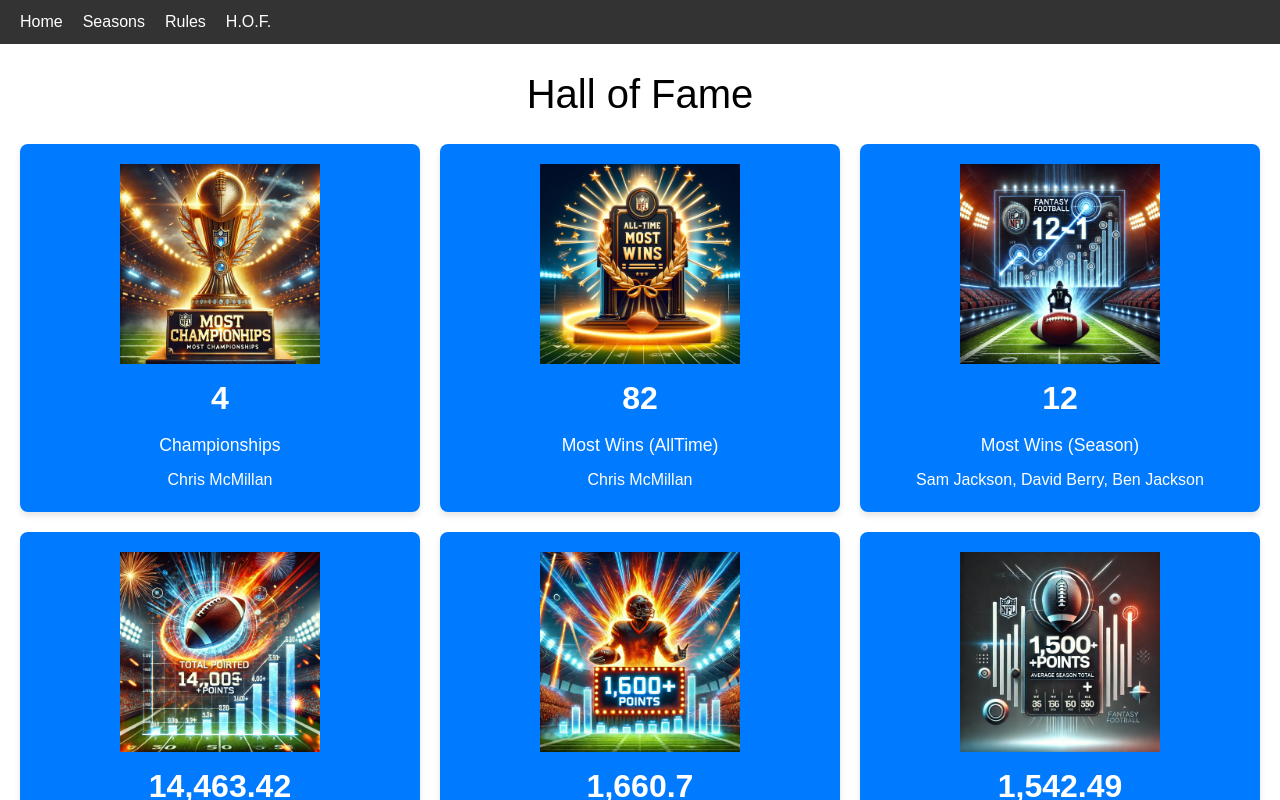
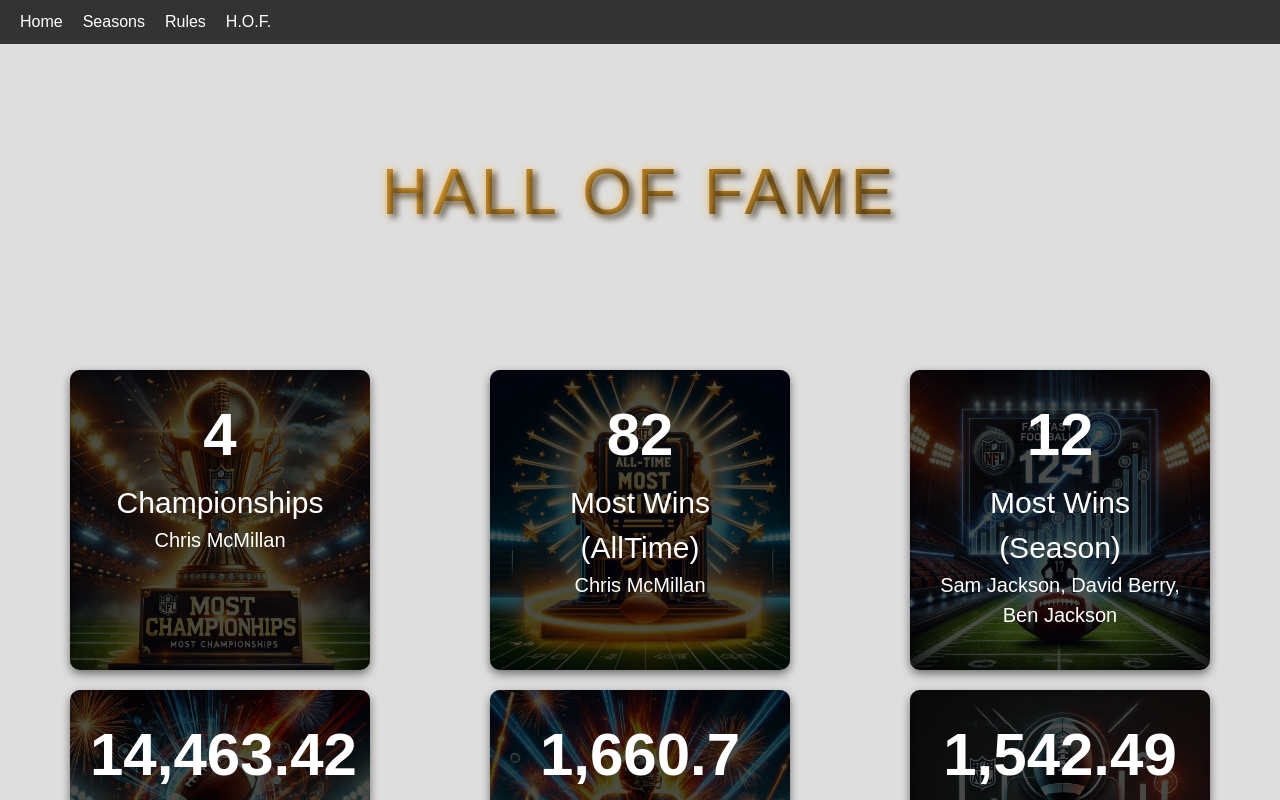
Before and after one commit to dberr715/fantasy-league, a Next.js app: page /hof in a window 1280 px wide. Shown: the top 800 px of the page. Built offline with nearby package versions, Linux system fonts and the light colour scheme.

Commit message:
HOF banner set up

```diff
--- a/src/app/globals.css
+++ b/src/app/globals.css
@@ -16,69 +16,106 @@
 
 body {
   color: black;
-  background: var(--background);
+  background: rgba(0, 0, 0, 0.131);
   font-family: Arial, Helvetica, sans-serif;
 }
 
+/* Hall of Fame Header */
+.halloffame {
+  font-family: 'Anton', sans-serif; /* Football-themed font */
+  color: transparent; /* Set color to transparent to apply the 3D effect */
+  text-align: center;
+  padding: 80px 0; /* Adjust padding for better spacing */
+  font-size: 4rem; /* Large font size for emphasis */
+  margin-bottom: 50px;
+  letter-spacing: 5px; /* Add some letter spacing for better separation */
+  text-transform: uppercase; /* Ensure the text is capitalized */
+  background: linear-gradient(45deg, #ffb338, #3e2904); /* Gold gradient background */
+  -webkit-background-clip: text; /* Clip the background to the text */
+  background-clip: text; /* Standard for all browsers */
+  text-shadow: 4px 4px 6px rgba(0, 0, 0, 0.6), 0px 0px 10px rgba(255, 183, 56, 0.7); /* Add 3D shadow effect */
+}
+
+.halloffame .bg {
+  position: absolute;
+  top: 0;
+  left: 0;
+  width: 100%;
+  height: 100%;
+  background-color: gray; /* Optional background image */
+  background-size: cover;
+  background-position: center;
+  z-index: -1;
+}
+
+
+.halloffame .fg {
+  z-index: 1;
+}
+
+/* Container for Hall of Fame */
 .hof-container {
   padding: 20px;
 }
 
-h1.text-center {
-  font-size: 2.5rem;
-  text-align: center;
-  margin-bottom: 20px;
-}
-
-.records-section {
-  margin-top: 20px;
-}
-
+/* Card Row styling */
 .card-row {
   display: flex;
   flex-wrap: wrap;
+  justify-content: space-around;
   gap: 20px;
-  justify-content: center;
 }
 
+/* Card Styling */
 .card {
-  background-color: #007bff;
+  position: relative;
+  width: 300px;
+  height: 300px;
+  padding: 20px;
+  border-radius: 10px;
   color: white;
-  padding: 20px;
-  width: 400px;
   text-align: center;
-  border-radius: 8px;
-  box-shadow: 0 4px 6px rgba(0, 0, 0, 0.1);
-  transition: background-color 0.3s;
+  box-shadow: 0px 4px 10px rgba(0, 0, 0, 0.5);
+  background-size: cover;
+  background-position: center;
+  background-clip: padding-box;
 }
 
-.card.bad-stat {
-  background-color: #f8d7da;
-  color: #721c24;
+/* Overlay for readability */
+.card-overlay {
+  position: absolute;
+  top: 0;
+  left: 0;
+  width: 100%;
+  height: 100%;
+  background-color: rgba(0, 0, 0, 0.7); /* Dark overlay for better readability */
+  border-radius: 10px;
+  z-index: 1;
 }
 
-.card-icon {
-  margin-bottom: 10px;
-}
-
-.card-img {
-  width: 200px;
-  height: 200px;
-  object-fit: contain;
-  margin: 0 auto;
-}
-
+/* Text inside the card */
 .stat-value {
-  font-size: 2rem;
-  font-weight: bold;
+  position: relative;
+  z-index: 2;
+  font-size: 60px;
+  font-weight: bolder;
 }
 
 h4 {
-  font-size: 1.1rem;
-  margin-top: 10px;
+  position: relative;
+  z-index: 2;
+  font-size: 30px;
 }
 
 p {
-  font-size: 1rem;
-  margin-top: 10px;
+  position: relative;
+  z-index: 2;
+  font-size: 20px;
 }
+
+/* Optional Card hover effect for interactivity */
+.card:hover {
+  transform: translateY(-10px);
+  box-shadow: 0px 10px 20px rgba(0, 0, 0, 0.5);
+  transition: transform 0.3s ease-in-out;
+}
--- a/src/app/hof/page.js
+++ b/src/app/hof/page.js
@@ -1,6 +1,6 @@
 "use client"; // Mark as a client-side component
-import NavBar from "@/components/NavBar";
 import React, { useState, useEffect } from "react";
+import NavBar from "../../components/NavBar"; // Import the NavBar component
 
 const HallOfFame = () => {
   const [stats, setStats] = useState([]);
@@ -91,7 +91,7 @@ const HallOfFame = () => {
     return sortedStats.filter((stat) => stat[statKey] === highestValue);
   };
 
-  const topStats = {
+  const allStats = {
     firstPlaceFinishes: getTopStats("firstPlaceFinishes"),
     allTimeMostWins: getTopStats("allTimeMostWins"),
     allTimeMostWinsInSeason: getTopStats("allTimeMostWinsInSeason"),
@@ -99,9 +99,6 @@ const HallOfFame = () => {
     mostPointsScoredInSeason: getTopStats("mostPointsScoredInSeason"),
     allTimeAveragePointsScored: getTopStats("allTimeAveragePointsScored"),
     highestAveragePointsInSeason: getTopStats("highestAveragePointsInSeason"),
-  };
-
-  const notGoodStats = {
     lastPlaceFinishes: getTopStats("lastPlaceFinishes"),
     leastPointsScoredInSeason: getTopStats("leastPointsScoredInSeason"),
     allTimeMostLossesInSeason: getTopStats("allTimeMostLossesInSeason"),
@@ -150,34 +147,35 @@ const HallOfFame = () => {
 
  return (
    <div>
-      <NavBar /> {/* NavBar at the top */}
+     <NavBar /> {/* Add the NavBar component */}
+     {/* Hall of Fame Header Section */}
      <div className="hof-container">
-        <h1 className="text-center">Hall of Fame</h1>
+       <div className="halloffame">Hall of Fame</div>
 
-        {/* Combined Records Section (Good and Bad Stats) */}
-        <div className="records-section">
+       {/* Display all stats in a single section */}
        <div className="card-row">
-            {/* Display all records (good + bad) */}
-            {[...Object.keys(topStats), ...Object.keys(notGoodStats)].map(
-              (statKey) => {
-                const owners = topStats[statKey] || notGoodStats[statKey]; // Combine good and bad stats
-                const displayName = statLabelMapping[statKey] || statKey; // Use custom label mapping
+         {Object.keys(allStats).map((statKey) => {
+           const owners = allStats[statKey];
+           const displayName = statLabelMapping[statKey] || statKey;
 
            return (
-                  <div key={statKey} className="card">
-                    <div className="card-icon">
-                      {/* Use static image URL based on stat */}
-                      <img
-                        src={statImageMapping[statKey]} // Get image URL from the mapping
-                        alt={statKey}
-                        className="card-img"
-                      />
-                    </div>
+             <div
+               key={statKey}
+               className="card"
+               style={{
+                 backgroundImage: `url(${statImageMapping[statKey]})`,
+                 backgroundSize: "cover", // Ensure the image doesn't stretch out of proportions
+                 backgroundPosition: "center center", // Center the image
+                 position: "relative", // To allow the overlay to be placed above the image
+               }}
+             >
+               {/* Overlay for better text readability */}
+               <div className="card-overlay"></div>
+
                <h3 className="stat-value">
                  {formatNumber(owners[0][statKey])}
-                    </h3>{" "}
-                    {/* Display the stat value at the top */}
-                    <h4>{displayName}</h4> {/* Display the stat name */}
+               </h3>
+               <h4>{displayName}</h4>
                <p>
                  {owners.map((stat, index) => (
                    <span key={index}>
@@ -188,13 +186,12 @@ const HallOfFame = () => {
                </p>
              </div>
            );
-              }
-            )}
-          </div>
+         })}
        </div>
      </div>
    </div>
  );
+;
 
 };
 
```
Also changed, not shown: public/images/hof.webp (added). Lines whose indentation alone changed are shown as unchanged.
